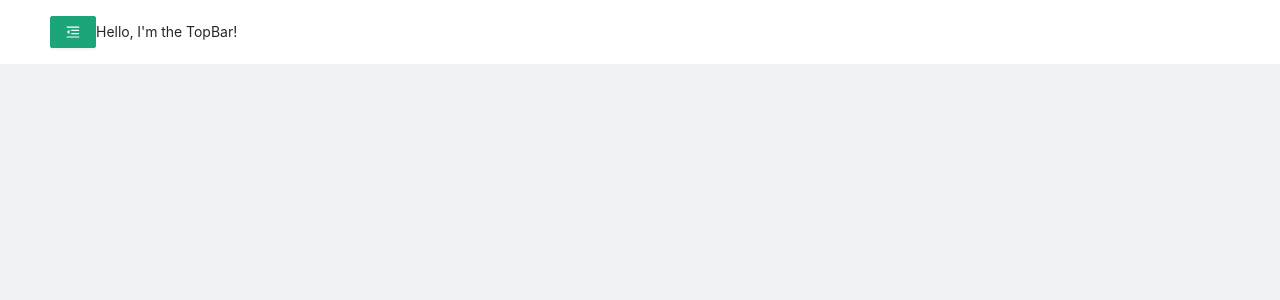
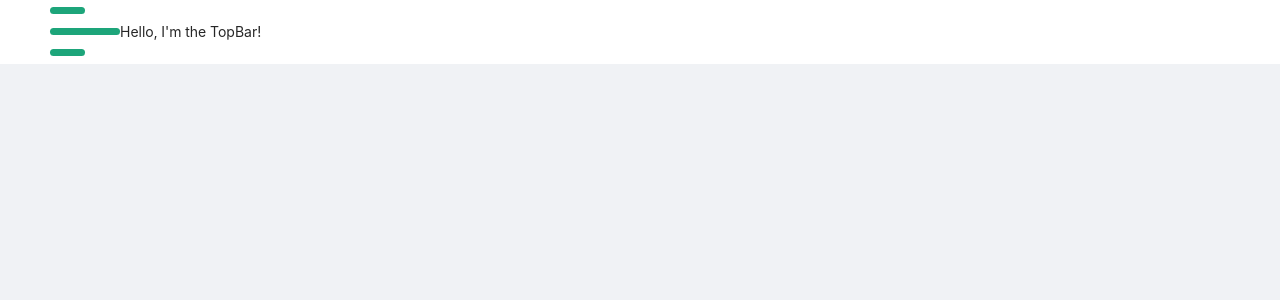
Before and after one commit to micro-lc/micro-lc, a React (Create React App) app: page / in a window 1280 px wide. Shown: the top 300 px of the page. Built offline with nearby package versions, Linux system fonts and the light colour scheme.

Commit message:
TopBar burger

```diff
--- /dev/null
+++ b/src/components/topbar/TopBar.module.css
@@ -0,0 +1,53 @@
+label {
+  display: flex;
+  flex-direction: column;
+  width: 70px;
+  cursor: pointer;
+  float: left;
+}
+
+label span {
+  background: #1DA57A;
+  border-radius: 10px;
+  height: 7px;
+  margin: 7px 0;
+  transition: .4s cubic-bezier(0.68, -0.6, 0.32, 1.6);
+}
+
+
+span:nth-of-type(1) {
+  width: 50%;
+}
+
+span:nth-of-type(2) {
+  width: 100%;
+}
+
+
+span:nth-of-type(3) {
+  width: 50%;
+}
+
+
+input[type="checkbox"] {
+  display: none;
+}
+
+
+input[type="checkbox"]:checked ~ span:nth-of-type(1) {
+  transform-origin: bottom;
+  transform: rotatez(45deg) translate(8px, 0px)
+}
+
+
+input[type="checkbox"]:checked ~ span:nth-of-type(2) {
+  transform-origin: top;
+  transform: rotatez(-45deg)
+}
+
+
+input[type="checkbox"]:checked ~ span:nth-of-type(3) {
+  transform-origin: bottom;
+  width: 50%;
+  transform: translate(30px, -11px) rotatez(45deg);
+}
--- a/src/components/topbar/TopBar.tsx
+++ b/src/components/topbar/TopBar.tsx
@@ -1,8 +1,7 @@
 import React, {useState} from 'react'
 import {useIntl} from 'react-intl'
-import {Button} from 'antd'
 
-import {MenuFoldOutlined, MenuUnfoldOutlined} from '@ant-design/icons'
+import './TopBar.module.css'
 
 export interface TopBarProps {
   onBurgerClick?: (isToggled: boolean) => void
@@ -11,20 +10,29 @@ export interface TopBarProps {
 export const TopBar: React.FC<TopBarProps> = ({onBurgerClick}) => {
   const intl = useIntl()
 
-  const [isToggled, setToggled] = useState(false)
-
-  const manageToggle = () => {
-    const newToggledState = !isToggled
-    setToggled(newToggledState)
-    onBurgerClick?.(newToggledState)
-  }
-
   return (
     <>
-      <Button id="topbar-side-menu-toggle" onClick={manageToggle} style={{marginBottom: 16}} type="primary">
-        {isToggled ? <MenuUnfoldOutlined/> : <MenuFoldOutlined/>}
-      </Button>
+      <BurgerIcon onBurgerClick={onBurgerClick}/>
       <span id="topbar-title">{intl.formatMessage({id: 'topBarTitle'})}</span>
     </>
   )
 }
+
+const BurgerIcon: React.FC<TopBarProps> = ({onBurgerClick}) => {
+  const [isChecked, setChecked] = useState(false)
+
+  const manageToggle = () => {
+    const newCheckedState = !isChecked
+    setChecked(newCheckedState)
+    onBurgerClick?.(newCheckedState)
+  }
+
+  return (
+    <label htmlFor="check" onClick={manageToggle}>
+      <input checked={isChecked} id="topbar-side-menu-toggle" readOnly={true} type="checkbox"/>
+      <span/>
+      <span/>
+      <span/>
+    </label>
+  )
+}
```
Also changed, not shown: 1 other file (tests, documents, lock files or other folders).
